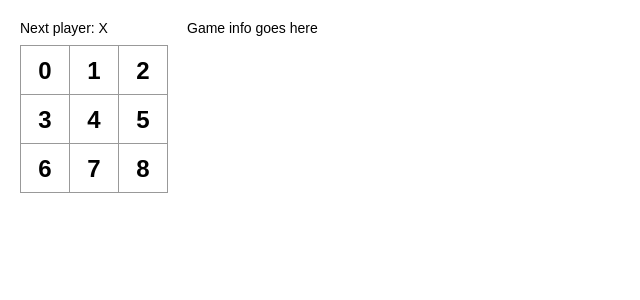
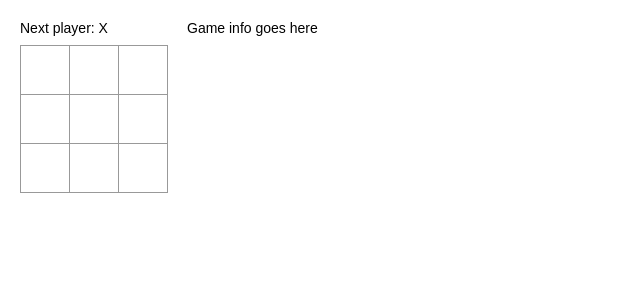
Before and after one commit to Joey-z-rp/git-hello, a React (Create React App) app: page / in a window 1280 px wide. Shown: the top 300 px of the page, without its empty margins (0-640 px from the left). Built offline with nearby package versions, Linux system fonts and the light colour scheme.

Commit message:
Use state

```diff
--- a/src/Square.js
+++ b/src/Square.js
@@ -1,10 +1,21 @@
 import React from 'react';
 
 class Square extends React.Component {
+	constructor(props) {
+		super(props);
+
+		this.state = {
+		  	value: null,
+		};
+	}
+
 	render() {
 		return (
-			<button className="square" onClick={() => alert('click')}>
-				{this.props.value}
+			<button
+				className="square"
+				onClick={() => this.setState({ value: 'X' })}
+			>
+				{this.state.value}
 			</button>
 		);
 	}
```
